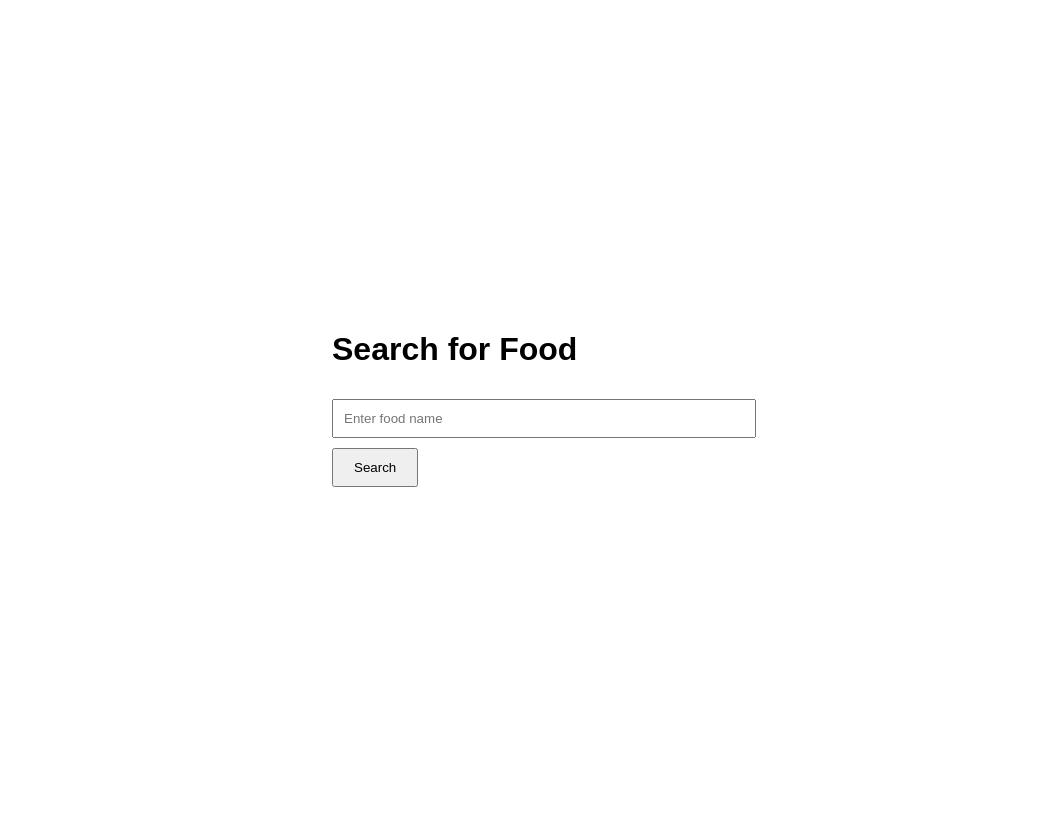
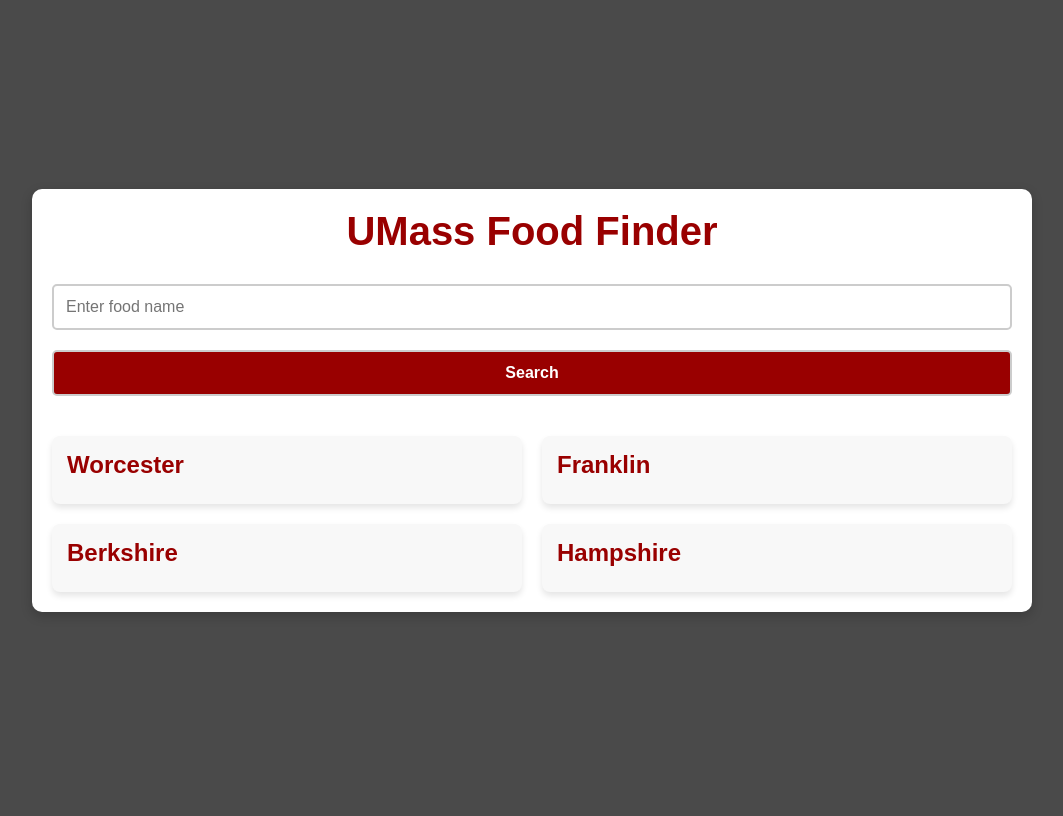
Before and after one commit to mnedkova/hackathon2024, a Flask app: page / in a window 1280 px wide. Shown: the whole page, without its empty margins (108-1171 px from the left). After the commit the page ends 612 px from the top, so only its background shows below. Run offline with Flask 3, Linux system fonts and the light colour scheme.

Commit message:
finished front-end with backend

```diff
--- a/backendWeb/templates/index.html
+++ b/backendWeb/templates/index.html
@@ -3,23 +3,123 @@
 <head>
    <meta charset="UTF-8">
    <meta name="viewport" content="width=device-width, initial-scale=1.0">
-   <title>Food Search</title>
+   <title>UMass Food Finder</title>
    <style>
-       body { font-family: Arial, sans-serif; display: flex; justify-content: center; align-items: center; height: 100vh; }
-       .container { max-width: 400px; width: 100%; padding: 20px; }
-       input[type="text"] { width: 100%; padding: 10px; margin: 10px 0; }
-       button { padding: 10px 20px; cursor: pointer; }
-       .results { margin-top: 20px; }
+       * { margin: 0; padding: 0; box-sizing: border-box; }
+
+       body {
+           font-family: Arial, sans-serif;
+           display: flex;
+           justify-content: center;
+           align-items: center;
+           min-height: 100vh;
+           background-color: #4a4a4a;
+           color: #333;
+       }
+
+       .container {
+           max-width: 1000px;
+           width: 100%;
+           padding: 20px;
+           background-color: #ffffff;
+           border-radius: 10px;
+           box-shadow: 0 4px 12px rgba(0, 0, 0, 0.2);
+           text-align: center;
+       }
+
+       h1 {
+           font-size: 2.5em;
+           color: #990000;
+           margin-bottom: 20px;
+       }
+
+       input[type="text"], button {
+           width: 100%;
+           padding: 12px;
+           margin: 10px 0;
+           border: 2px solid #ccc;
+           border-radius: 5px;
+           font-size: 1em;
+       }
+       input[type="text"] { color: #333; }
+       button {
+           background-color: #990000;
+           color: white;
+           font-weight: bold;
+           cursor: pointer;
+           transition: background-color 0.3s ease;
+       }
+       button:hover { background-color: #b30000; }
+
+       .results {
+           display: grid;
+           grid-template-columns: repeat(2, 1fr);
+           gap: 20px;
+           margin-top: 30px;
+       }
+
+       .location {
+           background-color: #f8f8f8;
+           border-radius: 8px;
+           padding: 15px;
+           box-shadow: 0 4px 6px rgba(0, 0, 0, 0.1);
+           text-align: left;
+       }
+       .location h2 {
+           font-size: 1.5em;
+           color: #990000;
+           margin-bottom: 10px;
+       }
+
+       .food-item {
+           padding: 10px;
+           margin-bottom: 15px;
+           border-bottom: 1px solid #ddd;
+       }
+       .food-item:last-child { border-bottom: none; }
+       .food-item p {
+           margin: 5px 0;
+           font-size: 0.95em;
+       }
+       .food-item strong { color: #333; }
+       img{
+        width:100px;
+        height:100px;
+       }
    </style>
 </head>
 <body>
    <div class="container">
-       <h1>Search for Food</h1>
+       <h1>UMass Food Finder</h1>
        <input type="text" id="foodName" placeholder="Enter food name" />
        <button onclick="searchFood()">Search</button>
-       <div id="results" class="results"></div>
+
+       <div id="results" class="results">
+           <!-- Worcester Dining Hall -->
+           <div id="Worcester" class="location">
+               <h2>Worcester</h2>
+               <div class="location-results"></div>
+           </div>
+
+           <!-- Franklin Dining Hall -->
+           <div id="Franklin" class="location">
+               <h2>Franklin</h2>
+               <div class="location-results"></div>
+           </div>
+
+           <!-- Berkshire Dining Hall -->
+           <div id="Berkshire" class="location">
+               <h2>Berkshire</h2>
+               <div class="location-results"></div>
+           </div>
+
+           <!-- Hampshire Dining Hall -->
+           <div id="Hampshire" class="location">
+               <h2>Hampshire</h2>
+               <div class="location-results"></div>
+           </div>
+       </div>
    </div>
-
 
    <script>
        function searchFood() {
@@ -29,28 +129,39 @@
                return;
            }
 
-
            fetch(`/search?foodName=${encodeURIComponent(foodName)}`)
                .then(response => response.json())
                .then(data => {
-                   const resultsDiv = document.getElementById("results");
-                   resultsDiv.innerHTML = "";
+                   const locations = {
+                       Worcester: document.getElementById("Worcester").querySelector(".location-results"),
+                       Franklin: document.getElementById("Franklin").querySelector(".location-results"),
+                       Berkshire: document.getElementById("Berkshire").querySelector(".location-results"),
+                       Hampshire: document.getElementById("Hampshire").querySelector(".location-results")
+                   };
 
+                   // Clear previous results
+                   for (const key in locations) {
+                       locations[key].innerHTML = "";
+                   }
 
                    if (data.error) {
-                       resultsDiv.innerHTML = `<p>${data.error}</p>`;
+                       alert(data.error);
                    } else if (data.message) {
-                       resultsDiv.innerHTML = `<p>${data.message}</p>`;
+                       alert(data.message);
                    } else {
                        data.forEach(item => {
-                           resultsDiv.innerHTML += `
-                               <div>
-                                   <p><strong>Meal:</strong> ${item.meal}</p>
-                                   <p><strong>Food:</strong> ${item.food}</p>
-                                   <p><strong>Location:</strong> ${item.location}</p>
-                                   <p><strong>Date:</strong> ${item.date}</p>
-                               </div><hr>
+                           const foodDiv = document.createElement("div");
+                           foodDiv.classList.add("food-item");
+                           foodDiv.innerHTML = `
+                               <p><strong>Meal:</strong> ${item.meal}</p>
+                               <p><strong>Food:</strong> ${item.food}</p>
+                               <p><strong>Date:</strong> ${item.date}</p>
                            `;
+
+                           const location = item.location;
+                           if (locations[location]) {
+                               locations[location].appendChild(foodDiv);
+                           }
                        });
                    }
                })
```
Also changed, not shown: backendWeb/assets/logos.jpeg (added).
